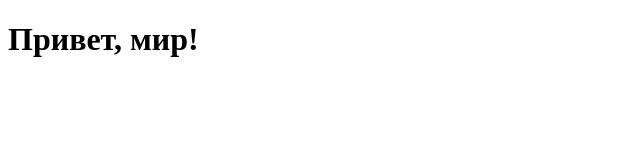
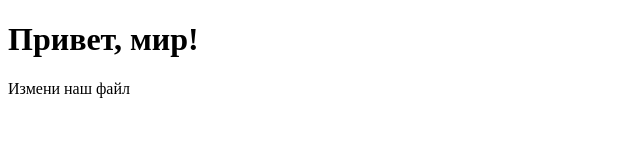
Before and after one commit to LudmilaShulgina/my_new_project, a plain HTML site: page index.html in a window 1280 px wide. Shown: the whole page, without its empty margins (0-640 px from the left). Drawn offline with Linux system fonts and the light colour scheme.

Commit message:
Второй комит

```diff
--- a/index.html
+++ b/index.html
@@ -10,6 +10,7 @@
 
 <body>
     <h1>Привет, мир!</h1>
+    <p>Измени наш файл</p>
 </body>
 
 </html>
```
